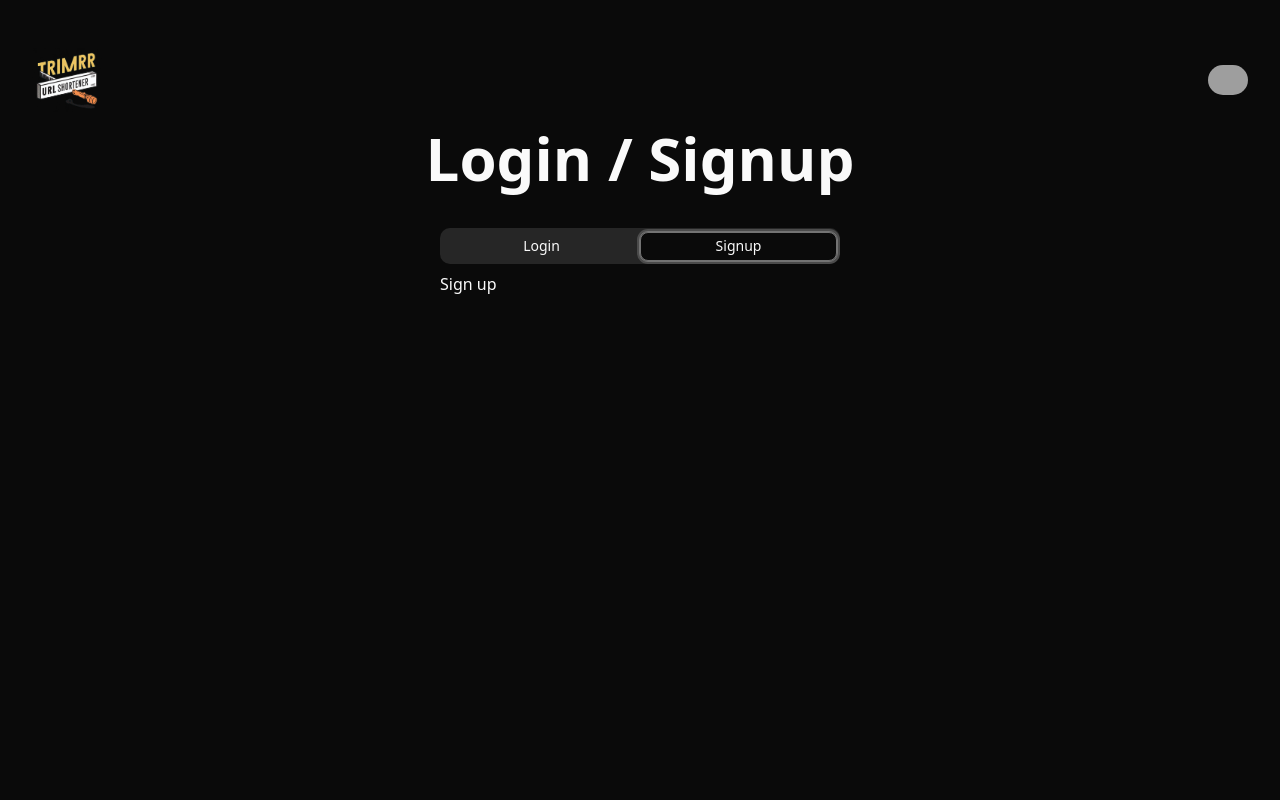
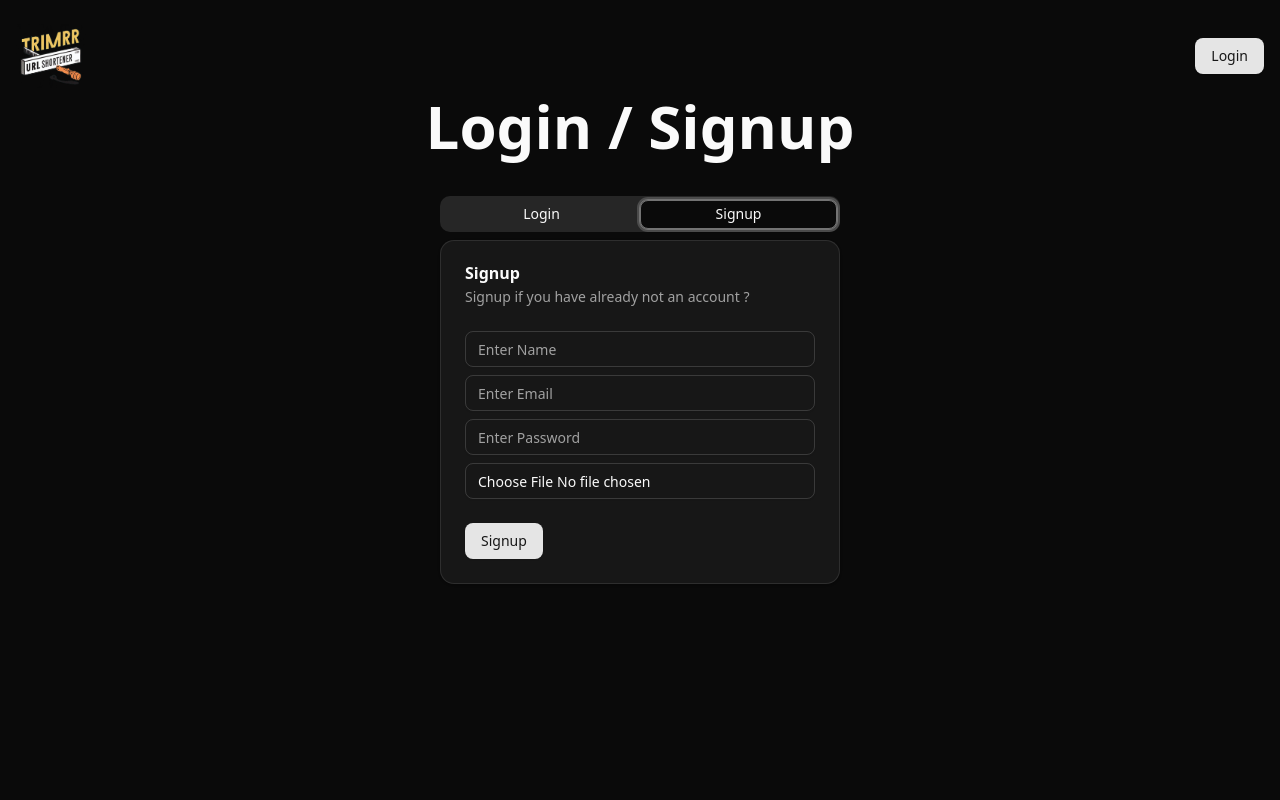
Before and after one commit to ICKY202/url_shortener, a React (Vite) app: page /auth in a window 1280 px wide. Both pictures are taken after a click on the tab "Signup". Shown: the top 800 px of the page. Built offline with nearby package versions, Linux system fonts and the light colour scheme; no server answers; grey boxes are pictures that could not be loaded.

Commit message:
added db policies on urls and clicks table on row level authorization to specific user some for public

```diff
--- a/src/App.css
+++ b/src/App.css
@@ -1,6 +1,6 @@
 #root {
   max-width: 100%;
   margin: 0 auto;
-  padding: 2rem;
+  padding: 1rem;
   padding-bottom: 0;
 }
--- a/src/components/ui/header.jsx
+++ b/src/components/ui/header.jsx
@@ -3,10 +3,11 @@ import { Button } from "./button";
 import { DropdownMenu, DropdownMenuContent, DropdownMenuTrigger, DropdownMenuLabel,DropdownMenuItem, DropdownMenuSeparator} from "@radix-ui/react-dropdown-menu";
 import { Avatar, AvatarFallback, AvatarImage } from "@radix-ui/react-avatar";
 import { LogOut } from "lucide-react";
-const Header = () => {
+import { UrlState } from "@/context";
+const   Header = () => {
     const navigate = useNavigate();
-    const user = true;
-    return <nav className="py-4 flex items-center justify-between">
+    const {user} = UrlState();
+    return <nav className="py-2 flex items-center justify-between">
         <Link to="/">
             <img src="/logo.png" alt="trimrr logo" className="h-16"/>
         </Link>
@@ -20,11 +21,11 @@ const Header = () => {
                     <DropdownMenuTrigger className="w-10 rounded-full overflow-hidden">
                         <Avatar>
                             <AvatarImage  src="https://github.com/shadcn.png" alt="@shadcn" />
-                            <AvatarFallback>Vignesh M</AvatarFallback>
+                            <AvatarFallback>{}</AvatarFallback>
                         </Avatar>
                     </DropdownMenuTrigger>
                     <DropdownMenuContent>
-                        <DropdownMenuLabel>Vignesh M</DropdownMenuLabel>
+                        <DropdownMenuLabel>{user?.user_metadata?.name}</DropdownMenuLabel>
                         <DropdownMenuSeparator />
                         <DropdownMenuItem>My Links</DropdownMenuItem>
                         <DropdownMenuItem className="text-red-400">
--- a/src/components/ui/login.jsx
+++ b/src/components/ui/login.jsx
@@ -15,16 +15,20 @@ import * as Yup from "yup";
 import {useEffect, useState} from "react";
 import useFetch from "@/hooks/use-fetch";
 import {login} from "../../db/apiAuth";
+import { useNavigate, useSearchParams } from "react-router-dom";
 
 export default function Login() {
     const [errors, setErrors] = useState([]);
     const [formData, setFormData] = useState({email: "", password: ""});
-
+    const navigate = useNavigate();
+    const [searchParams] = useSearchParams();
     const {loading, data, error, fetchData} = useFetch(login, formData);
 
     useEffect(() => {
-        console.log(data);
-        console.log(error);
+        if(error === null && data) {
+            const longUrl = searchParams.get('create');
+            navigate('/dashboard?' + `${searchParams.get('create') ? "create=" + longUrl : ""}`);
+        }
     }, [data, error]);
 
 
@@ -62,6 +66,7 @@ export default function Login() {
                 <CardTitle>Login</CardTitle>
                 <CardDescription>Login to application</CardDescription>
             </CardHeader>
+            {error?.message}
             <CardContent className="space-y-2">
                 <div className="space-y-1">
                     <Input
--- /dev/null
+++ b/src/components/ui/require-auth.jsx
@@ -0,0 +1,23 @@
+import { useEffect } from "react";
+import { UrlState } from "@/context";
+import { useNavigate } from "react-router-dom";
+import { BarLoader } from "react-spinners";
+
+
+
+export default function RequireAuth({children}) {
+
+    const {isAuthenticated, loading} = UrlState();
+    const navigate = useNavigate();
+
+    useEffect(() => {
+        if(!isAuthenticated && !loading) {
+            navigate('/auth');
+        }
+    }, [isAuthenticated, loading]);
+
+    if(loading) return <BarLoader width={"100%"} color="#36d7b7"/>
+
+    if(isAuthenticated)  return children;
+
+}
--- a/src/components/ui/signup.jsx
+++ b/src/components/ui/signup.jsx
@@ -1,8 +1,121 @@
 
 
 
+import {
+  Card,
+  CardContent,
+  CardDescription,
+  CardFooter,
+  CardHeader,
+  CardTitle,
+} from "@/components/ui/card"
+import {Input} from "@/components/ui/input";
+import {Button} from "@/components/ui/button";
+import { BeatLoader } from "react-spinners";
+import Error from "@/components/ui/error";
+import * as Yup from "yup";
+import {useEffect, useState} from "react";
+import useFetch from "@/hooks/use-fetch";
+import { useNavigate, useSearchParams } from "react-router-dom";
+import { signup } from "../../db/apiAuth";
+
 export default function Signup() {
+    const [errors, setErrors] = useState([]);
+    const [formData, setFormData] = useState({name: "", email: "", password: "", profile_pic: null});
+    const navigate = useNavigate();
+    const [searchParams] = useSearchParams();
+    const {loading, data, error, fetchData} = useFetch(signup, formData);
+
+    useEffect(() => {
+        if(error === null && data) {
+            const longUrl = searchParams.get('create');
+            navigate('/dashboard?' + `${searchParams.get('create') ? "create=" + longUrl : ""}`);
+        }
+    }, [data, error]);
+
+
+    const handleChange = (e) => {
+        const {name, value, files} = e.target;
+        if(files) console.log(files[0]);
+        setFormData((prev) => {
+            return {
+                ...prev,
+                [name]: files ? files[0] : value
+            }
+        });
+    }
+
+    const handleSignup = async () => {
+        setErrors([]);
+        try {
+            const schema = Yup.object().shape({
+                name: Yup.string().required("Name is required"),
+                email: Yup.string().email("Invalid email").required("Email is required"),
+                password: Yup.string().min(6, "password must be at least 6 characters").required('password is required'),
+                profile_pic: Yup.mixed().required('Profile picture is required'),
+            })
+            await schema.validate(formData, {abortEarly: false});
+            await fetchData();
+        }catch (e) {
+            const newErrors = {};
+            e?.inner?.forEach((err) => {
+                newErrors[err.path] = err.message;
+            });
+            setErrors(newErrors);
+        }
+    }
+
     return (
-        <div>Sign up</div>
+        <Card>
+            <CardHeader>
+                <CardTitle>Signup</CardTitle>
+                <CardDescription>Signup if you have already not an account ?</CardDescription>
+            </CardHeader>
+            <CardContent className="space-y-2">
+                <div className="space-y-1">
+                    <Input
+                        value={formData.name}
+                        name="name"
+                        type="text"
+                        placeholder="Enter Name"
+                        onChange={handleChange}
+                    />
+                    {errors.name && <Error message={errors.name}/>}
+                </div>
+                <div className="space-y-1">
+                    <Input
+                        value={formData.email}
+                        name="email"
+                        type="email"
+                        placeholder="Enter Email"
+                        onChange={handleChange}
+                    />
+                    {errors.email && <Error message={errors.email}/>}
+                </div>
+
+                <div className="space-y-1">
+                    <Input
+                        value={formData.password}
+                        name="password"
+                        type="password"
+                        placeholder="Enter Password"
+                        onChange={handleChange}
+                    />
+                    {errors.password && <Error message={errors.password} />}
+                </div>
+                <div className="space-y-1">
+                    <Input
+                        name="profile_pic"
+                        type="file"
+                        onChange={handleChange}
+                    />
+                    {errors.profile_pic && <Error message={errors.profile_pic} />}
+                </div>
+            </CardContent>
+            <CardFooter>
+                <Button onClick={handleSignup}>{loading ? <BeatLoader size={10} color="#58c7ca" /> : "Signup"}</Button>
+            </CardFooter>
+        </Card>
     );
+
 }
--- /dev/null
+++ b/src/context.jsx
@@ -0,0 +1,20 @@
+import {createContext, useContext, useEffect} from "react";
+import useFetch from "./hooks/use-fetch";
+import { getCurrentUser } from "./db/apiAuth";
+
+
+const UrlContext = createContext();
+
+const UrlProvider = ({children}) => {
+    const {data:user, fetchData:fetchUser, loading } = useFetch(getCurrentUser);
+
+    const isAuthenticated = user?.role === 'authenticated';
+
+    useEffect(() => {
+        fetchUser();
+    }, []);
+
+    return <UrlContext.Provider value={{user, fetchUser, loading, isAuthenticated}}>{children}</UrlContext.Provider>
+}
+export const UrlState = () => useContext(UrlContext);
+export default UrlProvider;
--- a/src/db/apiAuth.js
+++ b/src/db/apiAuth.js
@@ -1,5 +1,5 @@
 
-import supabase from "./supabaseConnect";
+import supabase, { supabaseUrl } from "./supabaseConnect";
 // import { supabaseUrl } from "./supabaseConnect";
 
 
@@ -18,3 +18,34 @@ export async function login({email, password}) {
 
 
 }
+
+export async function getCurrentUser() {
+    const {data, error} = await supabase.auth.getSession();
+
+    if(error) {
+        throw new Error(error.message);
+    }
+
+    return data.session?.user || null;
+}
+
+export async function signup({name, email, password, profile_pic}) {
+    const fileName = `db-${name.split(" ").join("-")}-${Math.random()}`;
+    const {error: storageError} = await supabase.storage.from('profile-pic').upload(fileName, profile_pic);
+    if(storageError) {
+    return new Error(storageError.message);
+    }
+    const {data, error} = await supabase.auth.signUp({
+        email,
+        password,
+        options: {
+            data: {
+                name,
+                profile_pic: `${supabaseUrl}/storage/v1/object/public/profile-pic/${fileName}`
+            }
+        }
+    });
+
+    if(error) return new Error(error.message);
+     return data
+}
--- a/src/hooks/use-fetch.js
+++ b/src/hooks/use-fetch.js
@@ -12,6 +12,7 @@ const useFetch = (cb, options={}) => {
         setError(null);
         try {
             const data = await cb(options, ...args);
+            console.log(data);
             setData(data);
         }catch(err) {
             setError(err);
--- a/src/pages/auth.jsx
+++ b/src/pages/auth.jsx
@@ -1,15 +1,24 @@
-import { useSearchParams } from "react-router-dom";
+import { useNavigate, useSearchParams } from "react-router-dom";
 import { Tabs, TabsContent, TabsList, TabsTrigger } from "@/components/ui/tabs"
 import Login from "@/components/ui/login";
 import Signup from "@/components/ui/signup";
+import { useEffect } from "react";
+import { UrlState } from "@/context";
 
 
 
 const Auth = () => {
+    const navigate = useNavigate();
     const [searchParam] =useSearchParams();
+    const {loading, isAuthenticated} = UrlState();
+    useEffect(() => {
+        if(isAuthenticated && !loading) {
+            navigate('/dashboard');
+        }
+    }, [isAuthenticated, loading]);
     return <div className="flex flex-col items-center gap-10">
         <h1 className="text-6xl font-extrabold">{searchParam.get('create') ? "Hold up! Lets login first..." : "Login / Signup"}</h1>
-        <Tabs defaultValue="account" className="w-[400px]">
+        <Tabs defaultValue="login" className="w-[400px]">
             <TabsList className={"grid w-full grid-cols-2"}>
                 <TabsTrigger value="login">Login</TabsTrigger>
                 <TabsTrigger value="signup">Signup</TabsTrigger>
```
Also changed, not shown: src/App.jsx (+6 -2 lines), 1 other file (tests, documents, lock files or other folders).
